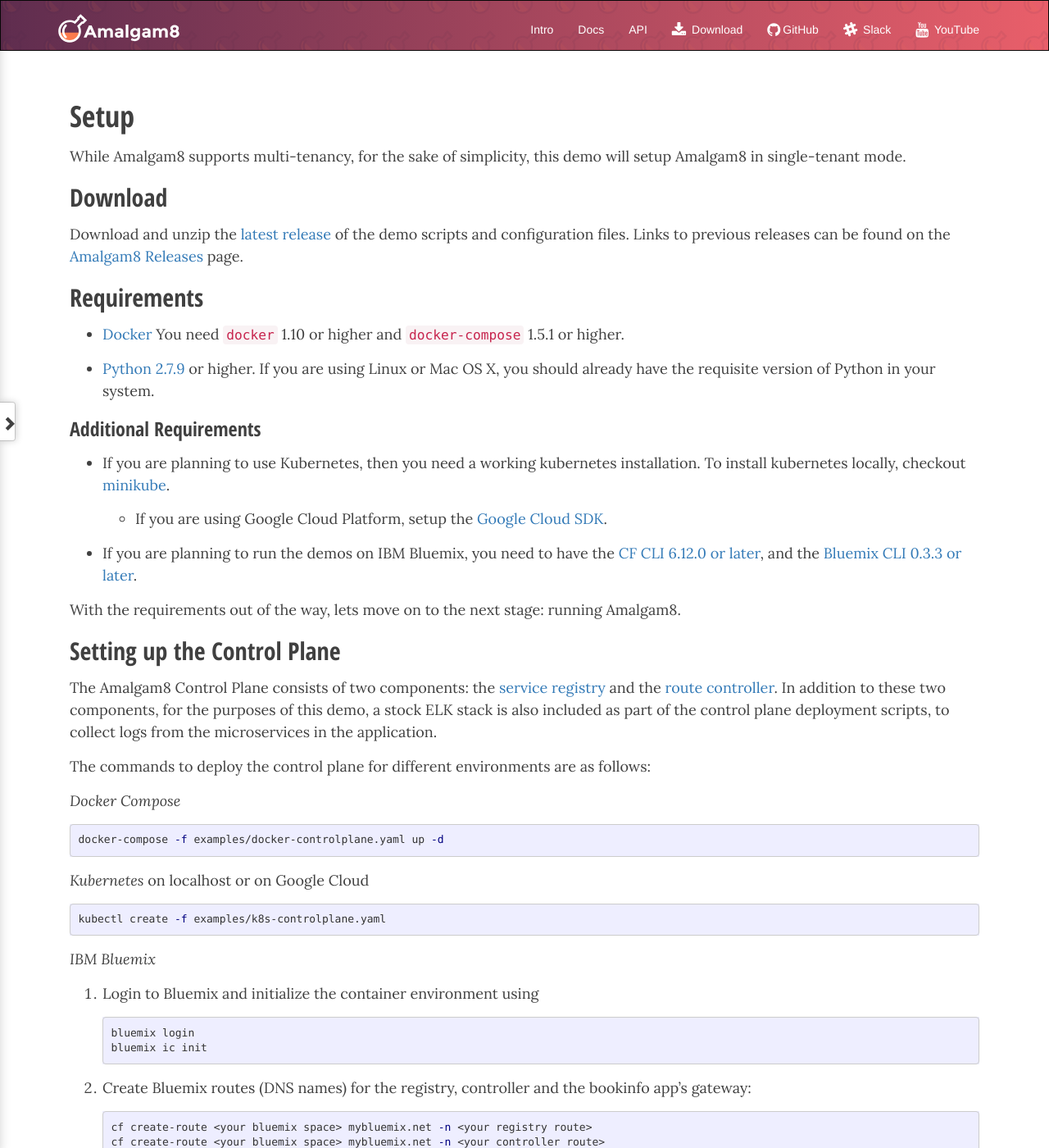
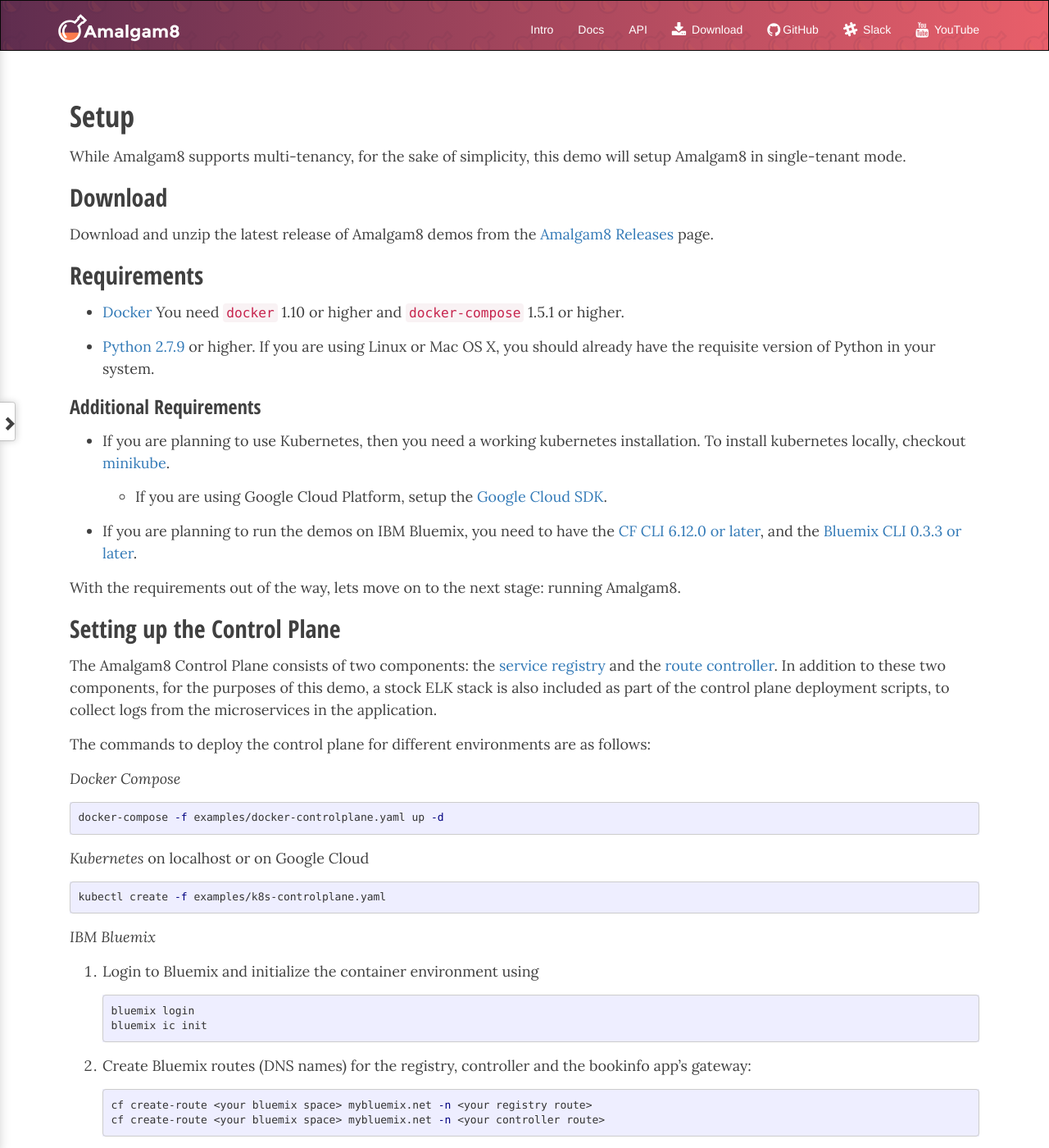
Before and after one commit to amalgam8/amalgam8.github.io, a Jekyll site: the page built from _docs/demo/setup.md, in a window 1280 px wide and 1400 px high. Shown: the whole window at 82% size. Built offline with Jekyll 4.4.1, drawn with Linux system fonts in a browser that asks for light colours; nearby versions of some CDN libraries; comment, search, counter and statistics services are not loaded; some of the changed text lies outside the part shown.

Commit message:
fix pointer to latest release

```diff
--- a/_docs/demo/setup.md
+++ b/_docs/demo/setup.md
@@ -11,11 +11,9 @@
 
 ## Download
 
-Download and unzip the
-[latest release](https://www.github.com/amalgam8/amalgam8/releases/download/latest_release/a8examples.zip)
-of the demo scripts and configuration files. Links to previous releases can
-be found on the
-[Amalgam8 Releases](https://github.com/amalgam8/amalgam8/releases) page.
+Download and unzip the latest release of Amalgam8 demos from the
+[Amalgam8 Releases](https://www.github.com/amalgam8/amalgam8/releases)
+page.
 
 ## Requirements
 
```
Also changed, not shown: other parts of _docs/demo/setup.md (+1 -1 lines).
